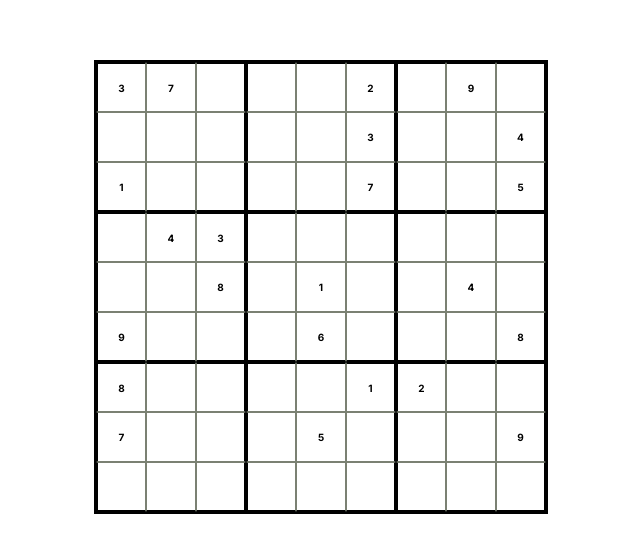
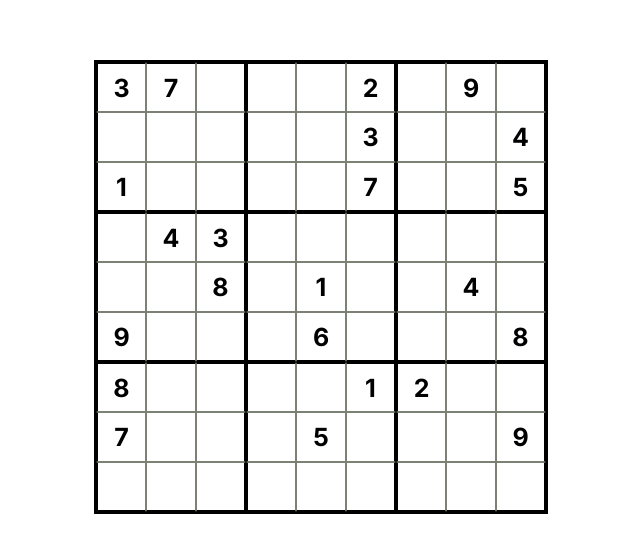
Before and after one commit to ShaheenJawadi/SudokuSolver, a Next.js app: page / in a window 1280 px wide. Shown: the part 113-666 px from the top of the page, without its empty margins (319-959 px from the left). Built offline with nearby package versions, Linux system fonts and the light colour scheme.

Commit message:
Adjust cell digit font size

```diff
--- a/app/globals.css
+++ b/app/globals.css
@@ -52,8 +52,7 @@ a {
   justify-content: center;
   border: 1px solid #7b8173;
   align-items: center;
-
-      font-size: 10px;
+  font-size: 25px;
   font-weight: 700;
 
  }
```
Lines whose indentation alone changed are shown as unchanged.
